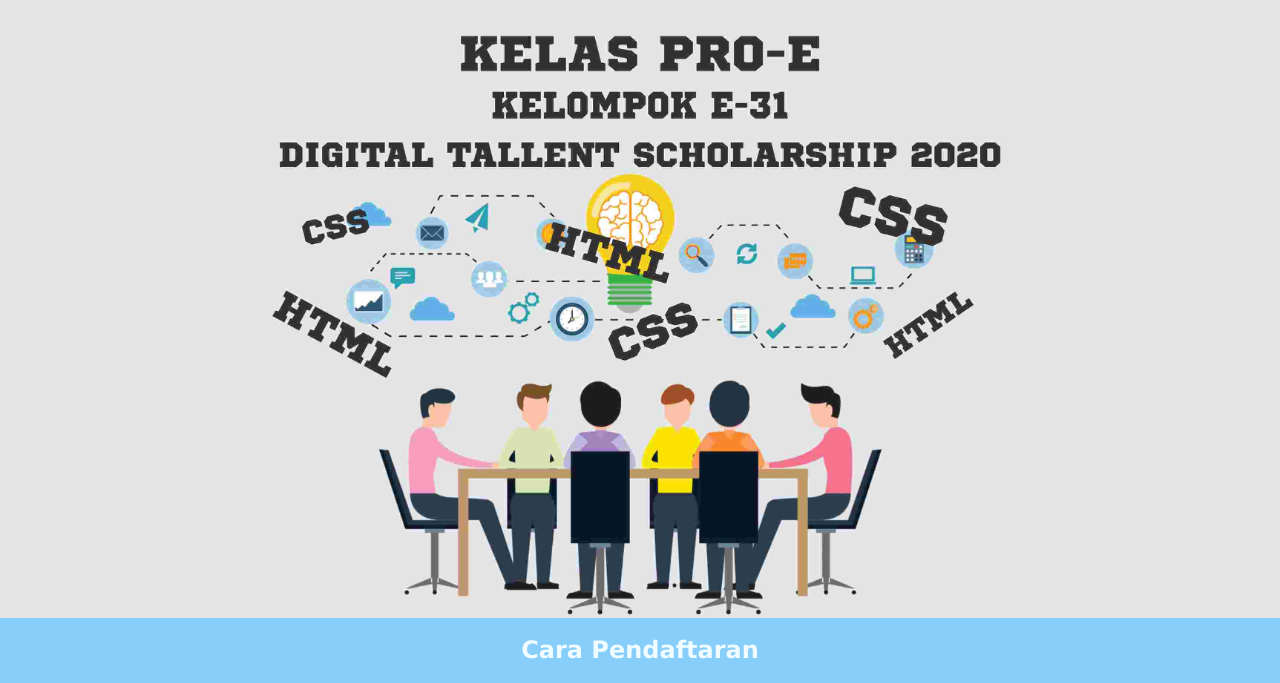
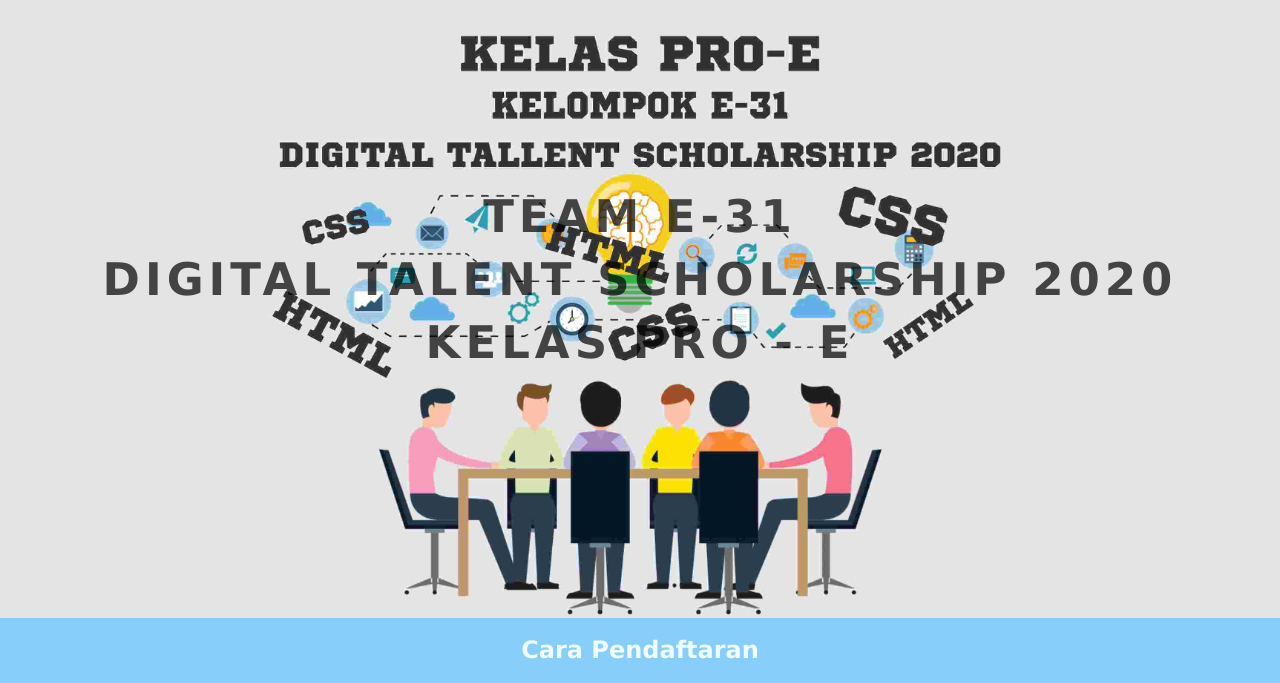
Before and after one commit to E31-DTS20/progate.github.io, a plain HTML site: page index.html in a window 1280 px wide. Shown: the part 86-769 px from the top of the page. Drawn offline with Linux system fonts and the light colour scheme.

Commit message:
Update index.html

```diff
--- a/index.html
+++ b/index.html
@@ -29,9 +29,9 @@
       <div class="container">
          <h1>&nbsp;</h1>
         <h1>&nbsp;</h1>
-		<h1>&nbsp;</h1>
-		<h1>&nbsp;</h1>
-		<h1>&nbsp;</h1>
+		<h1>TEAM E-31</h1>
+		<h1>DIGITAL TALENT SCHOLARSHIP 2020</h1>
+		<h1>KELAS PRO - E</h1>
 		<h1>&nbsp;</h1>
         <p>&nbsp;</p>
         <p>&nbsp;</p>
```
